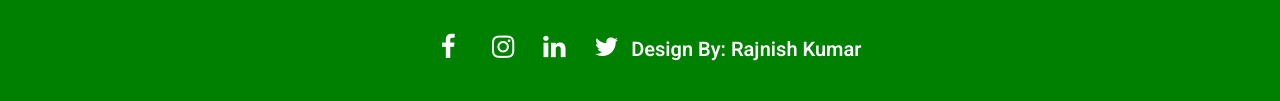
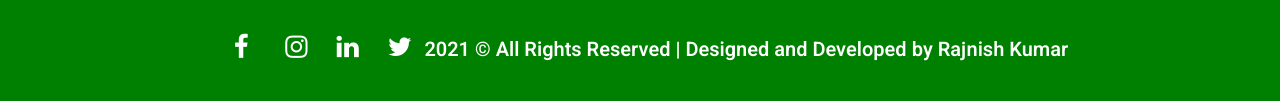
Before and after one commit to RAJNISH-RAJ-AVASTHI/childern-hunger-fund, a plain HTML site: page index.html in a window 1280 px wide. Shown: the part 1795-1896 px from the top of the page. Drawn offline with nearby package versions, Linux system fonts and the light colour scheme.

Commit message:
Update index.html

```diff
--- a/index.html
+++ b/index.html
@@ -180,7 +180,7 @@ gospel-centered mercy ministry.</b></p>
       <li><a href="https://www.instagram.com/thesparksfoundation.info/?hl=en" class="fa fa-instagram style="font-size:36px"></a></li>
       <li><a href="https://www.linkedin.com/company/the-sparks-foundation/mycompany/" class="fa fa-linkedin style="font-size:36px"></a></li>
       <li><a href="https://twitter.com/tsfsingapore?lang=en"  class="fa fa-twitter style="font-size:36px"></a></li>
-      &nbsp;<li><h5>Design By:<a href="https://www.linkedin.com/in/rajnish-kumar-602a81187/"style="text-decoration: none; color: inherit;">&nbsp;Rajnish Kumar </a><h5></li>
+      &nbsp;<li><h5>2021 &copy; All Rights Reserved | Designed and Developed by<a href="https://www.linkedin.com/in/rajnish-kumar-602a81187/"style="text-decoration: none; color: inherit;">&nbsp;Rajnish Kumar </a><h5></li>
     </ul>
 
   </footer>
```
